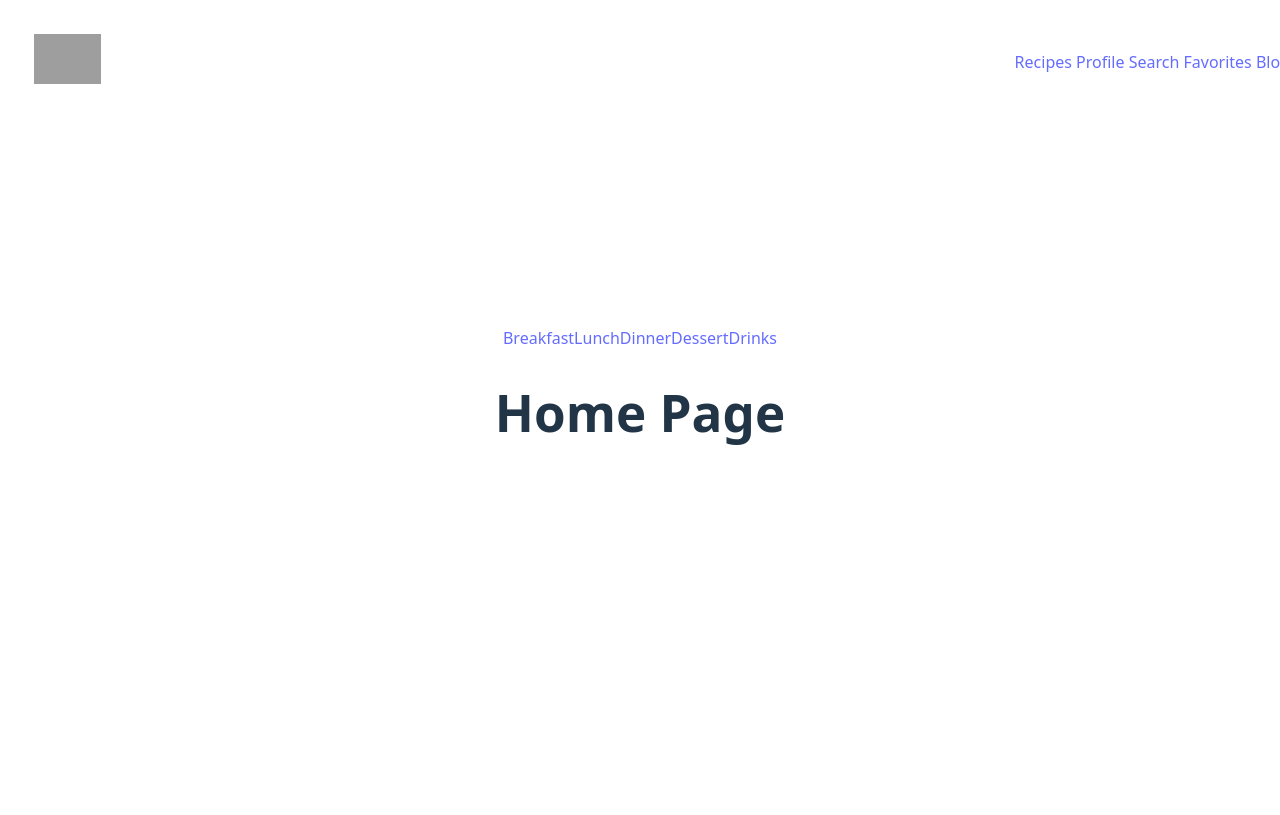
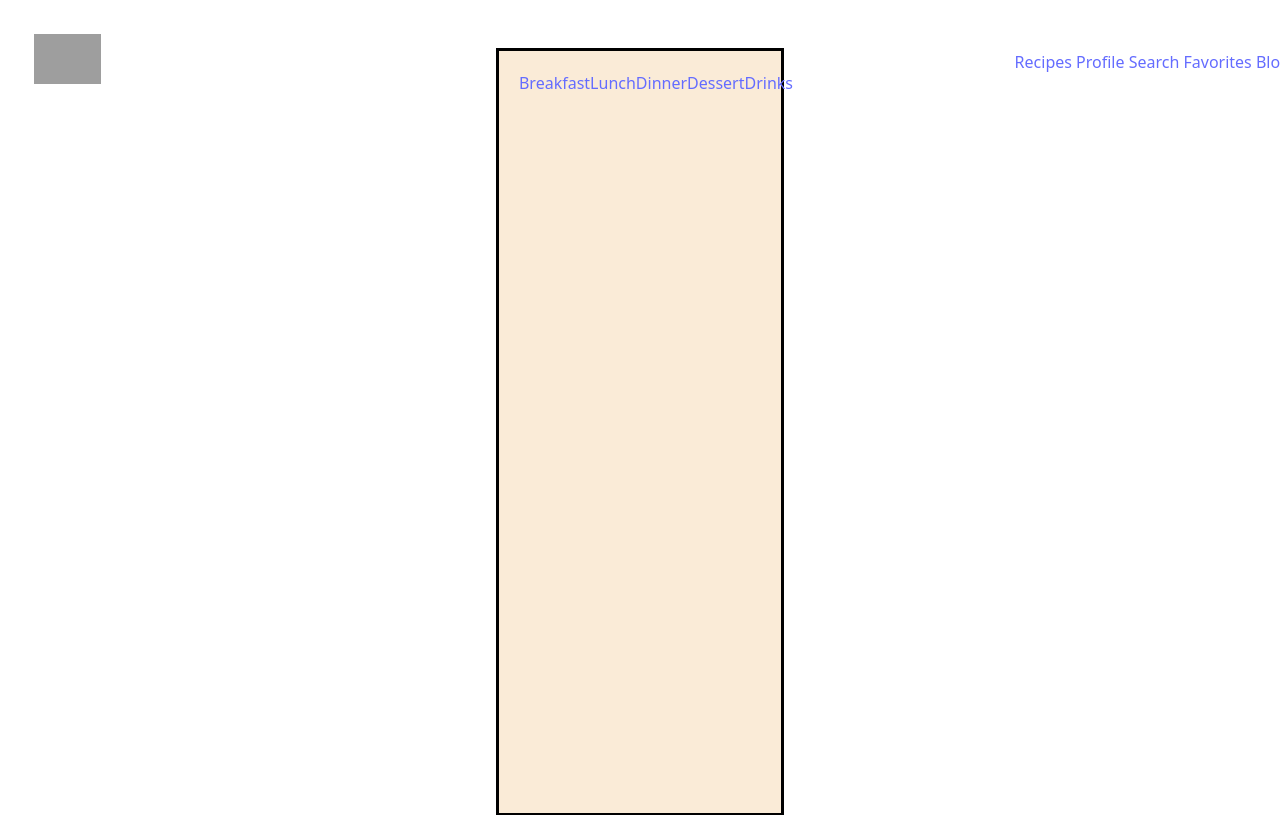
Before and after one commit to nikinclass/RecipeBookProject, a React (Vite) app in the folder app/: page / in a window 1280 px wide. Shown: the top 815 px of the page. Built offline with nearby package versions, Linux system fonts and the light colour scheme; grey boxes are pictures that could not be loaded.

Commit message:
changes to sidebar jsx, app, and sidebar styling

```diff
--- a/app/components/Sidebar.jsx
+++ b/app/components/Sidebar.jsx
@@ -1,11 +1,15 @@
+import '/styles/Sidebar.css'
+
 export default function Sidebar ({setter}) {
   return (
-    <nav className='sidebar'>
+    <div className='flex-container'>
+      <nav className='sidebar' id='sidebar-content' >
         <a onClick={() => {setter('breakfast')}}>Breakfast</a>
         <a onClick={() => {setter('lunch')}}>Lunch</a>
         <a onClick={() => {setter('dinner')}}>Dinner</a>
         <a onClick={() => {setter('dessert')}}>Dessert</a>
         <a onClick={() => {setter('drinks')}}>Drinks</a>
       </nav>
+    </div>
   )
 }
--- a/app/src/App.jsx
+++ b/app/src/App.jsx
@@ -9,17 +9,19 @@ import Favorites from "./Favorites.jsx";
 import Blog from "./Blog.jsx";
 import '../styles/App.css'
 import Navbar from '../components/Navbar.jsx'
+import Sidebar from '../components/Sidebar.jsx'
 
 
 
 function App() {
   const [count, setCount] = useState(0);
+  const [isOpen, setIsOpen] = useState(true);
 
   return (
 
     <Router>
-
       <Navbar />
+      <Sidebar isOpen={isOpen} setIsOpen={setIsOpen} />
       <Routes>
         <Route path="/" element={<Home />} />
         <Route path="/recipes" element={<Recipes />} />
--- /dev/null
+++ b/app/styles/Sidebar.css
@@ -0,0 +1,26 @@
+.flex-container {
+  display: flex;
+  min-height: 100vh;
+}
+
+.sidebar {
+  background-color: antiquewhite;
+  position: sticky;
+  width: 30%;
+  max-width: 300px;
+  scrollbar-highlight-color: lightblue;
+  min-height: auto;
+  margin: 5%;
+  border: .2em solid black;
+  flex-basis:200px;
+  flex-grow:0;
+  flex-shrink:0;
+
+}
+
+#sidebar-content {
+  flex-basis: auto;
+  flex-grow: 1;
+  flex-shrink: 1;
+  padding: 20px;
+}
```
Lines whose indentation alone changed are shown as unchanged.
